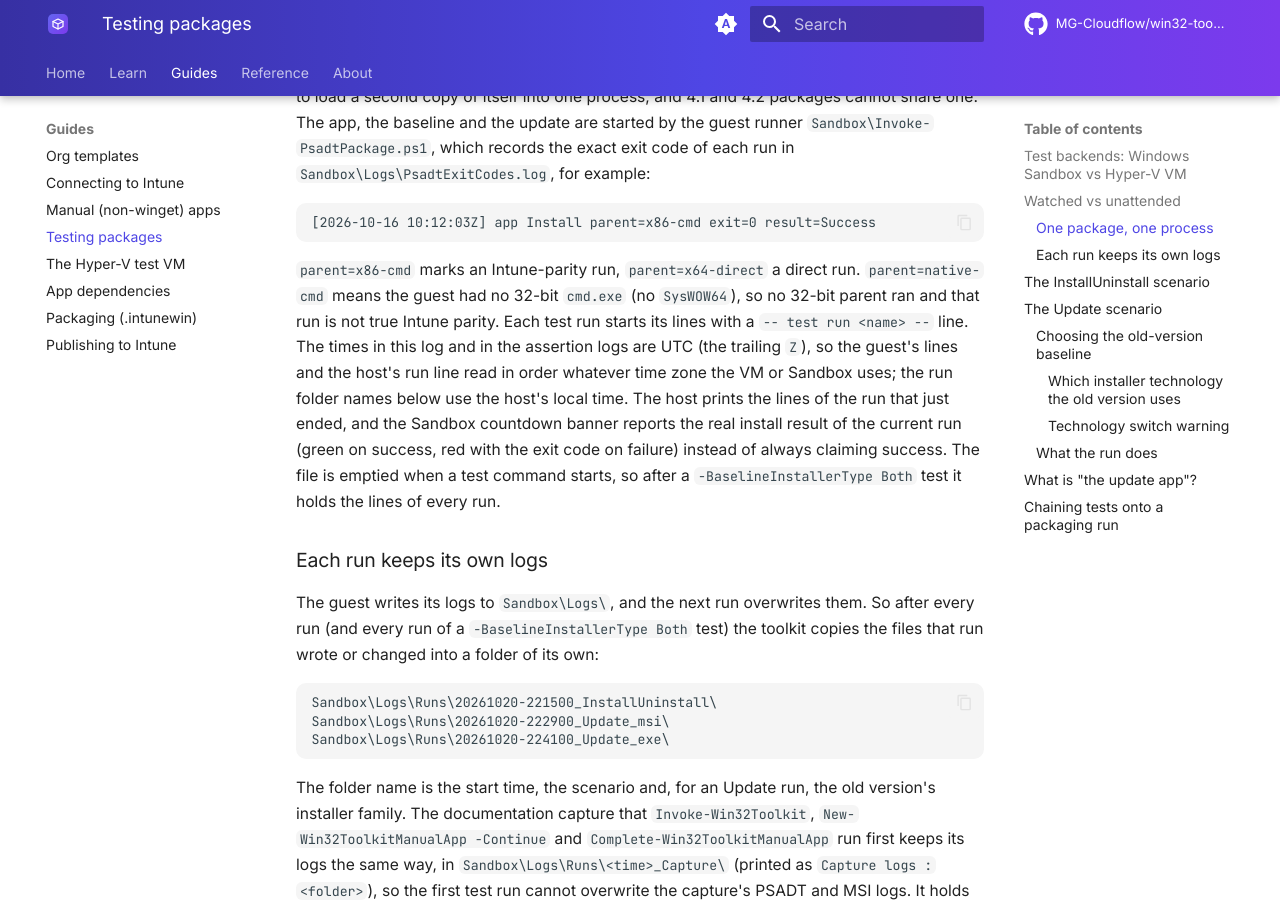
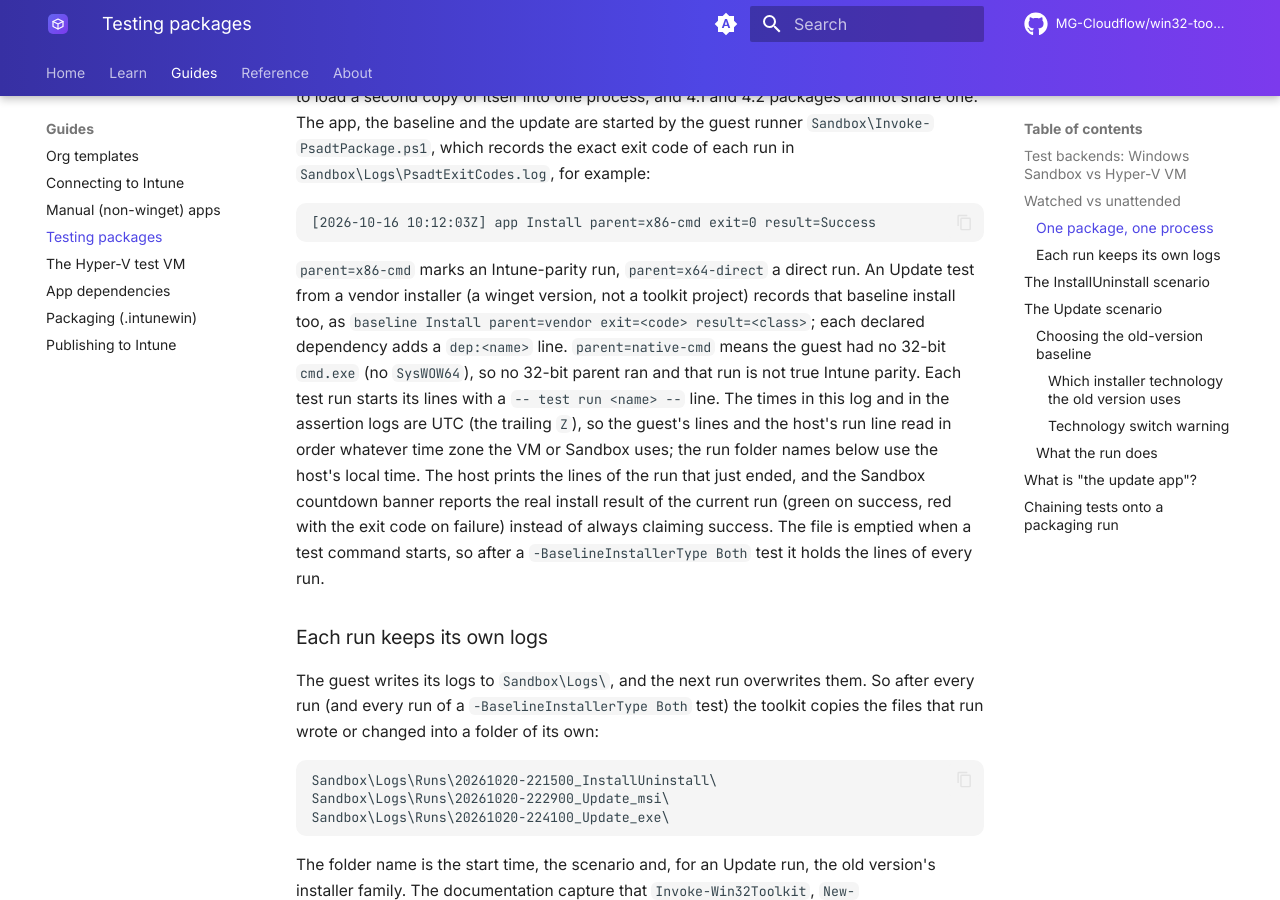
Before and after one commit to MG-Cloudflow/win32-toolkit, an MkDocs documentation site: the page built from docs/testing.md, in a window 1280 px wide and 900 px high, scrolled down 2273 px. Built offline with MkDocs 1.6.1 and Material for MkDocs 9.7.7, drawn with Linux system fonts in a browser that asks for light colours; comment, search, counter and statistics services are not loaded.

Commit message:
fix(test): record the vendor Update baseline's exit code
A vendor baseline (a winget version installed with its own installer) ran
with 'Start-Process ... -Wait' and no -PassThru: its exit code was lost,
the Hyper-V phase never warned about a failed baseline, and neither run
folder showed how the baseline install ended (test campaign 2026-10-21,
H6-F7; TODO F-09).

Get-Win32ToolkitBaselineInstallCommand now keeps the code (Start-Process
-Wait -PassThru; msix/appx through try/catch as 0 or 1) and appends a
fixed, value-free suffix that classifies it like the guest runner
(Success / SoftReboot / HardReboot / Failed), appends
'[<UTC>Z] baseline Install parent=vendor exit=<n> result=<class>' to
Sandbox\Logs\PsadtExitCodes.log and sets $LASTEXITCODE. The suffix has no
'exit' (the Sandbox LogonCommand goes on after it) and no double quote (the
argv escape runs over the whole string). The Hyper-V baseline phase ends in
'exit $LASTEXITCODE' with the PSADT success codes, so a failed baseline is
warned; under Sandbox the host prints the line, the run folder keeps it and
the watched countdown shows the baseline's real result. The verdict is
unchanged (F-09: whether a failed baseline makes the run inconclusive, and
installer-native logs, stay open).

Tests: UpdateTest.unit [4] (exact commands with the suffix; the suffix has
no double quote and no exit; hostile values, parse, argv and XML checks
still pass; under Windows PowerShell 5.1 cmd /c exit 3010 gives
$LASTEXITCODE 3010 and one 'baseline ... SoftReboot' line) and the Hyper-V
case (baseline phase command and SuccessExitCodes). Fails without the fix.
docs/testing.md mentions the baseline and dependency lines.

Co-Authored-By: Claude Opus 5.5 <noreply@anthropic.com>

````diff
--- a/docs/testing.md
+++ b/docs/testing.md
@@ -87,7 +87,9 @@ exit code of each run in `Sandbox\Logs\PsadtExitCodes.log`, for example:
 [2026-10-16 10:12:03Z] app Install parent=x86-cmd exit=0 result=Success
 ```
 
-`parent=x86-cmd` marks an Intune-parity run, `parent=x64-direct` a direct run. `parent=native-cmd` means the
+`parent=x86-cmd` marks an Intune-parity run, `parent=x64-direct` a direct run. An Update test from a vendor
+installer (a winget version, not a toolkit project) records that baseline install too, as
+`baseline Install parent=vendor exit=<code> result=<class>`; each declared dependency adds a `dep:<name>` line. `parent=native-cmd` means the
 guest had no 32-bit `cmd.exe` (no `SysWOW64`), so no 32-bit parent ran and that run is not true Intune parity. Each test run starts its
 lines with a `-- test run <name> --` line. The times in this log and in the assertion logs are UTC (the
 trailing `Z`), so the guest's lines and the host's run line read in order whatever time zone the VM or
````
Also changed, not shown: 3 other files.
